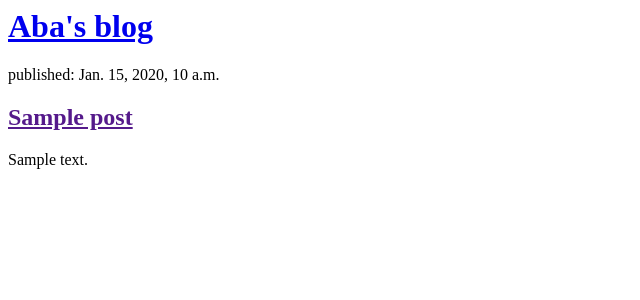
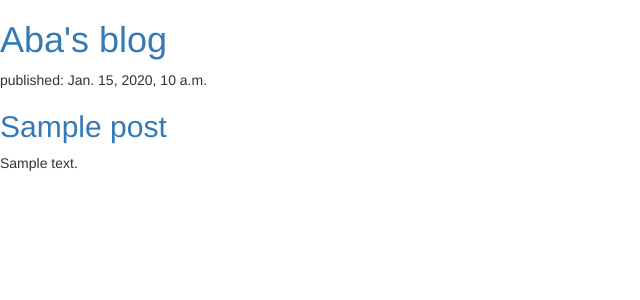
Before and after one commit to abadjei/My-first-blog, a Django app: template blog/templates/blog/post_list.html in a window 1280 px wide. Shown: the top 300 px of the page, without its empty margins (0-640 px from the left). Run offline with Django 3.2, Linux system fonts and the light colour scheme; the template is opened without the code that fills it: values that come from a table or form of the project are taken from there, others are empty; tables that the repository leaves empty hold one stand-in row (values such as "Sample post"); some libraries are stand-ins or nearby versions.

Commit message:
added css fonts

```diff
--- a/blog/templates/blog/post_list.html
+++ b/blog/templates/blog/post_list.html
@@ -1,7 +1,14 @@
+{% load static %}
 <html>
 	<head>
+		<link href="//fonts.googleapis.com/css?familt=lobster&subset=latin, latin-ext" rel=stylesheet" type="text/css">
 		<title>Aba'blog'</title>
-	</head>
+		<link rel="stylesheet" href="//maxcdn.bootstrapcdn.com/bootstrap/3.2.0/css/bootstrap.min.css">
+		<link rel="stylesheet" href="//maxcdn.bootstrapcdn.com/bootstrap/3.2.0/css/bootstrap-theme.min.css">
+
+		<link rel="stylesheet" href="{% static 'css/blog.css' %"}>
+
+		</head>
 <body>
 	<div>
 		<h1><a href="/">Aba's blog</a></h1>
```
Also changed, not shown: blog/static/css/blog.css (added, +7 -0 lines).
